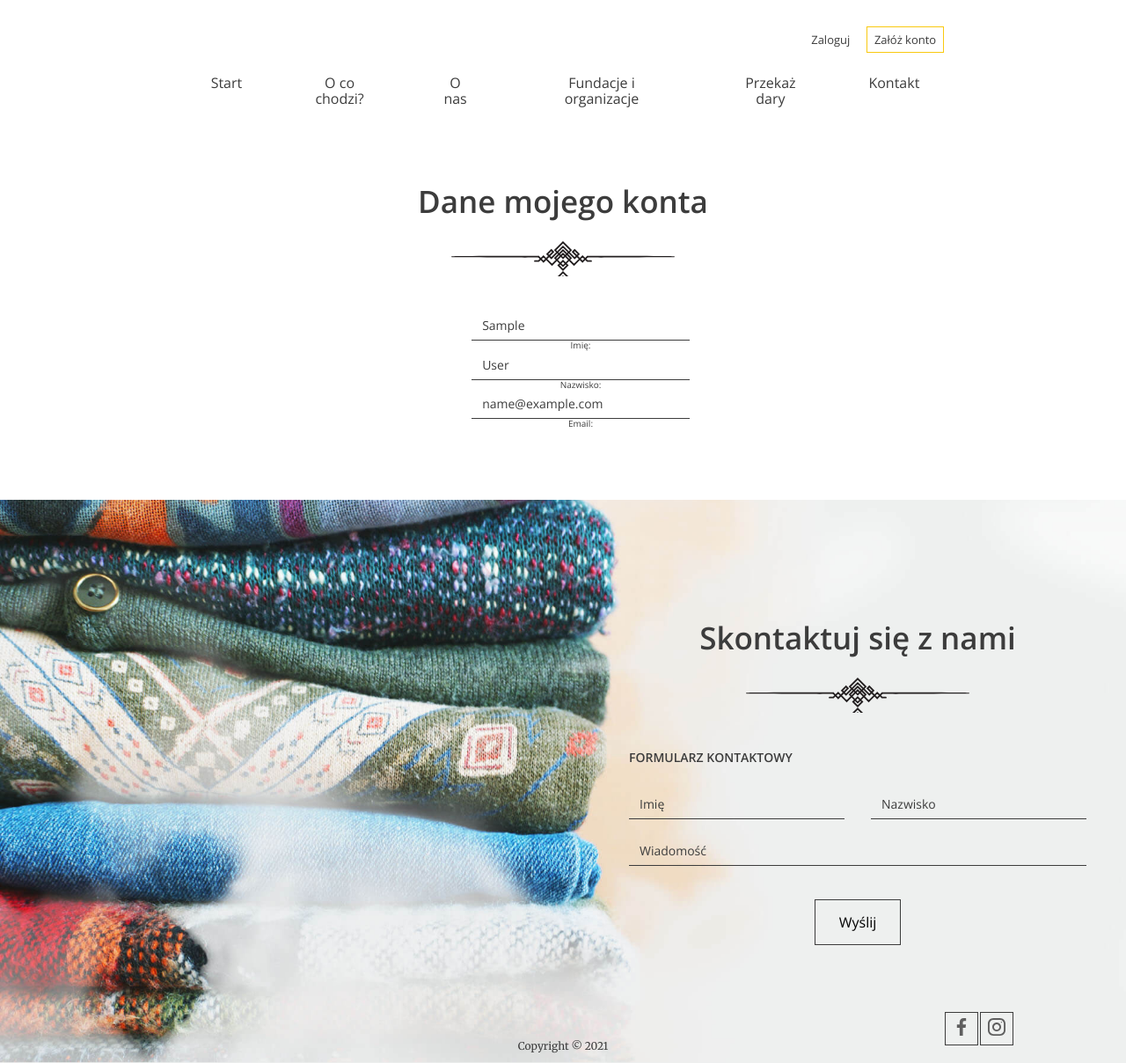
After one commit to broda1802/turn_over_to_the_good_hands, a Django app: template the_good_hands/templates/profile.html in a window 1280 px wide. The commit adds this page. Shown: the whole page at 88% size. Run offline with Django 3.2, Linux system fonts and the light colour scheme; the template is opened without the code that fills it: most values are stand-ins (such as "Sample title", 1, 10 or a date in 2020).

Commit message:
5.4/user profile page

```diff
--- a/the_good_hands/templates/base.html
+++ b/the_good_hands/templates/base.html
@@ -13,14 +13,13 @@
       <nav class="container container--70">
         <ul class="nav--actions">
         {% if user.is_authenticated %}
+
              <li class="logged-user">
-            Witaj {{ user.first_name }}
+             Witaj {{ user.first_name }}{% if request.user.is_superuser %}Szefie{% endif %}
                 <ul class="dropdown">
-                <li><a href="#">Profil</a></li>
-                {% if request.user.is_superuser %}
-                  <li><a href="{% url "admin:index" %}">Panel administracyjny</a></li>
-                {% endif %}
-                {% block dropdown_link %}{% endblock %}
+                    <li><a href="{% url 'user_page' %}">Profil</a></li>
+                    {% block donation %} {% endblock %}
+                    {% if request.user.is_superuser %} <li><a href="{% url "admin:index" %}">Ustawienia</a></li> {% endif %}
                     <li><a href="{% url 'logout' %}">Wyloguj</a></li>
                 </ul>
             </li>
@@ -28,10 +27,12 @@
             {% else %}
             <li><a href="{% url 'login' %}" class="btn btn--small btn--without-border">Zaloguj</a></li>
             <li><a href="{% url 'signup' %}" class="btn btn--small btn--highlighted">Załóż konto</a></li>
+
+        {% endif %}
         </ul>
-            {% endif %}
+
         <ul>
-          <li><a href="{% url 'landing_page' %}" class="btn btn--without-border active">Start</a></li>
+          <li><a href="{% url 'landing_page' %}" class="btn btn--without-border ">Start</a></li>
           <li><a href="{% url 'landing_page' %}#steps" class="btn btn--without-border">O co chodzi?</a></li>
           <li><a href="{% url 'landing_page' %}#about-us" class="btn btn--without-border">O nas</a></li>
           <li><a href="{% url 'landing_page' %}#help" class="btn btn--without-border">Fundacje i organizacje</a></li>
@@ -40,12 +41,11 @@
         </ul>
       </nav>
     {% block index_slogan %} {% endblock %}
+
     </header>
 
-    {% if user.is_authenticated %}
-{% block content %} {% endblock %}
-    {% endif %}
-
+    {% block profile %} {% endblock %}
+    {% if user.is_authenticated %}{% block content %} {% endblock %}{% endif %}
     {% block login %} {% endblock %}
     {% block register %} {% endblock %}
 
--- /dev/null
+++ b/the_good_hands/templates/profile.html
@@ -0,0 +1,21 @@
+{% extends 'base.html' %}
+{% load static %}
+{% block index_gives %} <li><a href="{% url "add_donation"%}" class="btn btn--without-border">Przekaż dary</a></li> {% endblock %}
+{% block profile %}
+ <header>
+        <div id="profile" style="margin-top: 70px">
+            <h2>Dane mojego konta</h2>
+            <form class="form--contact">
+             <div class="profile" style="text-align: center;  margin: 1px auto 70px auto;">
+                {% for u in active_user %}
+                    <ul style="list-style-type: none;">
+                        <li> <input type="text" name="name" value="{{ u.first_name }}"/>Imię:</li>
+                        <li> <input type="text" name="surname" value="{{ u.last_name }}"/>Nazwisko:</li>
+                        <li> <input type="text" name="email" value="{{ u.email }}"/>Email:</li>
+                    </ul>
+                {% endfor %}
+             </div>
+            </form>
+        </div>
+ </header>
+{% endblock %}
--- a/turn_over_to_the_good_hands/urls.py
+++ b/turn_over_to_the_good_hands/urls.py
@@ -15,12 +15,13 @@ Including another URLconf
 """
 from django.contrib import admin
 from django.urls import path, include
-from the_good_hands.views import LandingPage, AddDonation
+from the_good_hands.views import LandingPage, AddDonation, UserPage
 
 urlpatterns = [
     path('admin/', admin.site.urls),
     path('accounts/', include('accounts.urls')),
     path('accounts/', include('django.contrib.auth.urls')),
+    path('/profile/', UserPage.as_view(), name='user_page'),
     path('', LandingPage.as_view(), name='landing_page'),
     path('add_donation', AddDonation.as_view(), name='add_donation'),
 ]
```
Also changed, not shown: the_good_hands/views.py (+7 -0 lines). Lines whose indentation alone changed are shown as unchanged.
